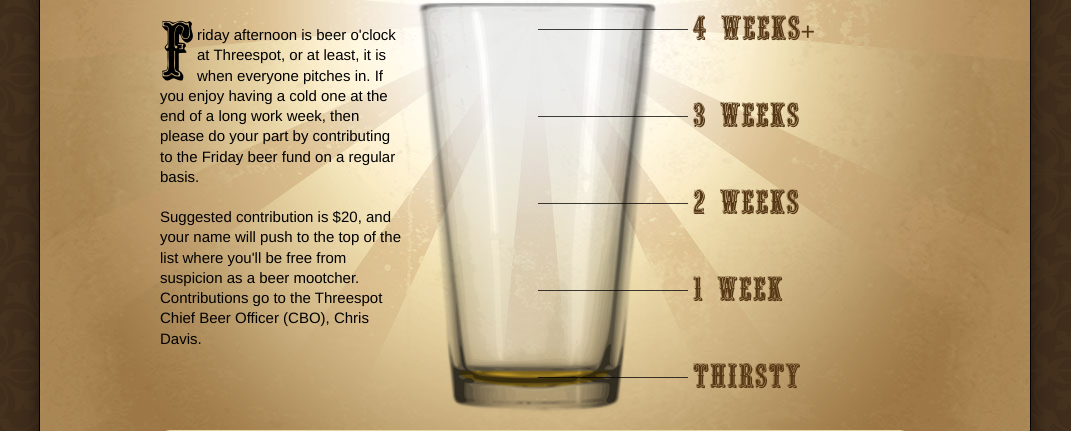
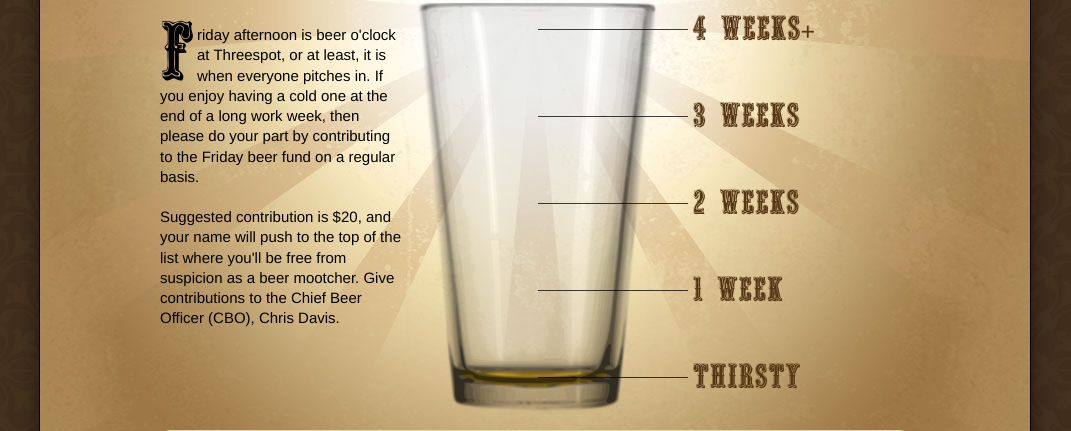
Before and after one commit to Threespot/threespot-beerfund-app, a PHP site: page / in a window 1280 px wide. Shown: the part 320-751 px from the top of the page, without its empty margins (105-1176 px from the left). Run offline with PHP 8.4, Linux system fonts and the light colour scheme; the visitor is signed in with stand-in values (Sample User, id 1); data that the repository does not hold is empty; some libraries are stand-ins or nearby versions.

Commit message:
Adjusting language for intro paragraph

```diff
--- a/index.php
+++ b/index.php
@@ -20,7 +20,7 @@
 		<div class="about">
 			<p><span class="titlecase">F</span>riday afternoon is beer o'clock at Threespot, or at least, it is when everyone pitches in. If you enjoy having a cold one at the end of a long work week, then please do your part by contributing to the Friday beer fund on a regular basis.</p>
 
-			<p>Suggested contribution is $20, and your name will push to the top of the list where you'll be free from suspicion as a beer mootcher. Contributions go to the Threespot Chief Beer Officer (CBO), Chris Davis.</p>
+			<p>Suggested contribution is $20, and your name will push to the top of the list where you'll be free from suspicion as a beer mootcher. Give contributions to the Chief Beer Officer (CBO), Chris Davis.</p>
 		</div>
 		<div id="pint">
 			<svg xmlns="http://www.w3.org/2000/svg" version="1.1" id="fund-meter"></svg>
```
